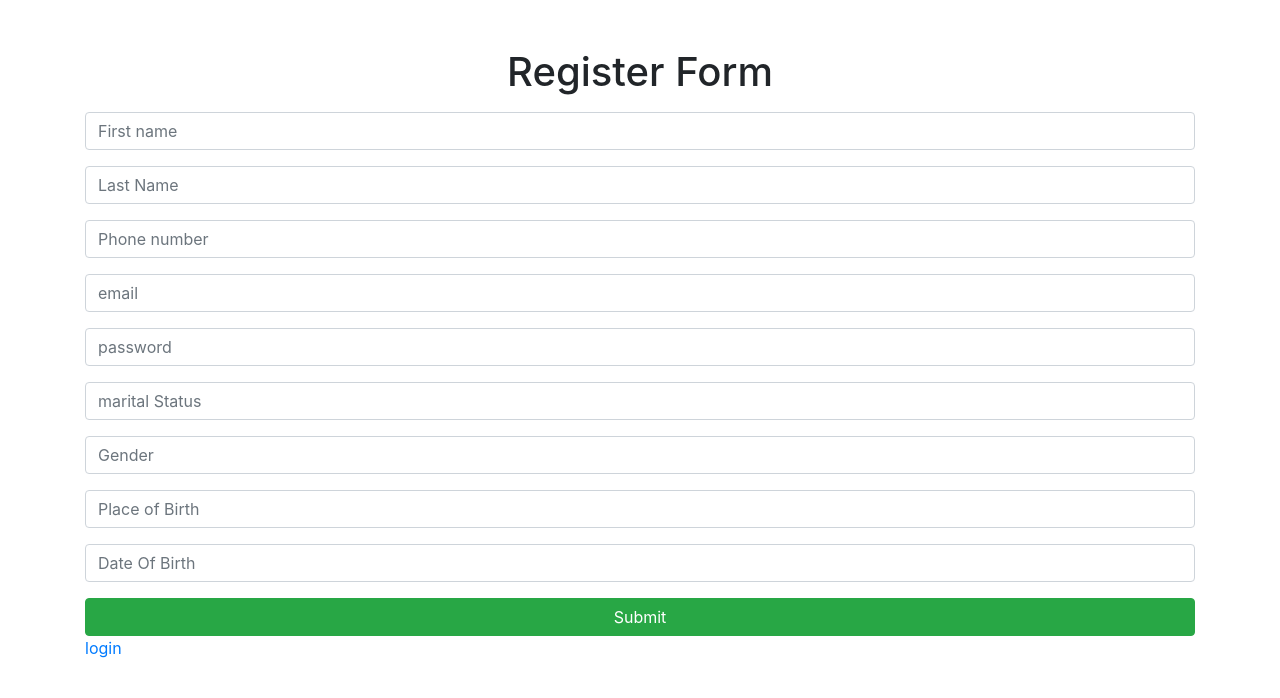
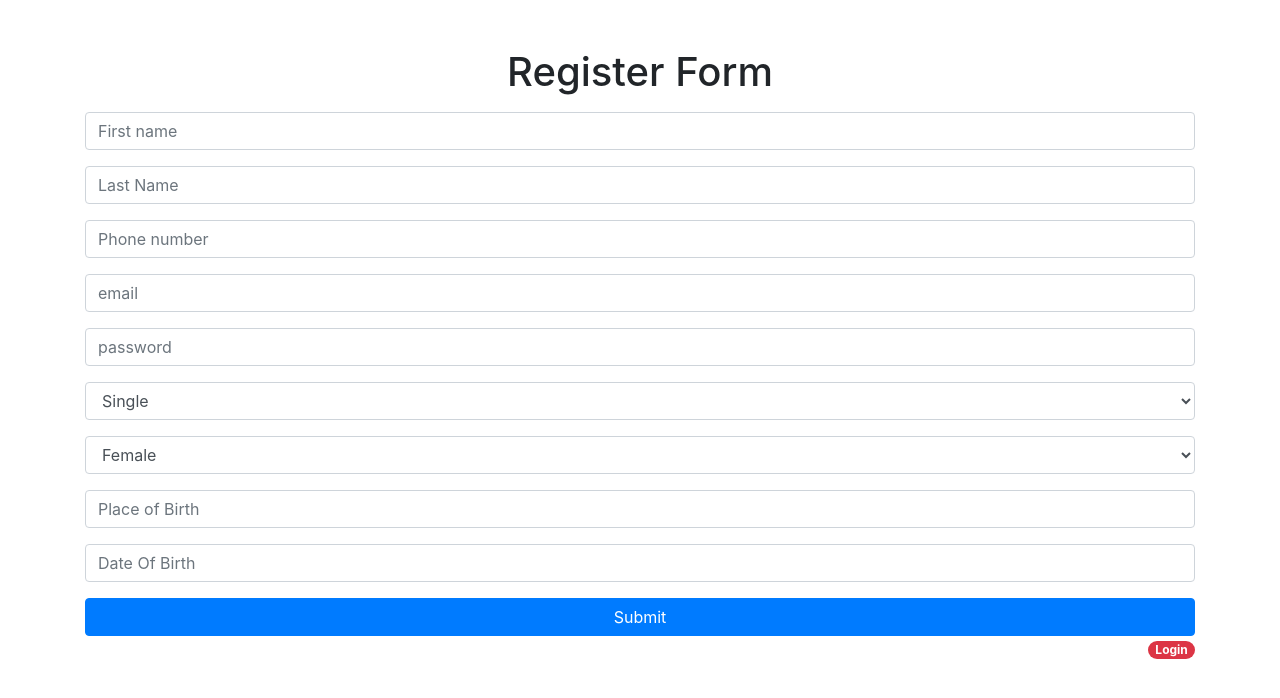
Before and after one commit to moondayz/MMA-PERN-Stack, a React (Create React App) app in the folder client/: page /register in a window 1280 px wide. Shown: the top 698 px of the page. Built offline with nearby package versions, Linux system fonts and the light colour scheme; no server answers.

Commit message:
added dropdown for regisration form

```diff
--- a/client/src/components/Login.js
+++ b/client/src/components/Login.js
@@ -64,9 +64,11 @@ const Login = ({ setAuth }) => {
           onChange={e => onChange(e)}
           className="form-control my-3"
         />
-        <button class="btn btn-success btn-block">Submit</button>
+        <button class="btn btn-primary btn-block" >Submit</button>
       </form>
-      <Link to="/register">register</Link>
+      <div class="text-right">
+        <Link to="/register" class="badge badge-secondary">Register</Link>
+      </div>
     </Fragment>
   );
 };
--- a/client/src/components/Register.js
+++ b/client/src/components/Register.js
@@ -56,6 +56,7 @@ const Register = ({ setAuth }) => {
     <Fragment>
       <h1 className="mt-5 text-center">Register Form</h1>
       <form onSubmit={onSubmitForm}>
+
           <input
             type="text"
             name="firstName"
@@ -64,6 +65,7 @@ const Register = ({ setAuth }) => {
             onChange={e => onChange(e)}
             className="form-control my-3"
           />
+
         <input
           type="text"
           name="lastName"
@@ -96,22 +98,30 @@ const Register = ({ setAuth }) => {
           onChange={e => onChange(e)}
           className="form-control my-3"
         />
-        <input
+        <select
           type="text"
           name="maritalStatus"
           value={maritalStatus}
-          placeholder="marital Status"
+          id="exampleFormControlSelect1"
           onChange={e => onChange(e)}
-          className="form-control my-3"
-        />
-        <input
+          className="form-control my-3">
+          <option value='Single'>Single</option>
+          <option value='Married'>Married</option>
+
+        </select>
+
+        <select
           type="text"
           name="gender"
           value={gender}
-          placeholder="Gender"
+          id="exampleFormControlSelect1"
           onChange={e => onChange(e)}
-          className="form-control my-3"
-        />
+          className="form-control my-3">
+          <option value='Female'>Female</option>
+          <option value='Male'>Male</option>
+
+        </select>
+
         <input
           type="placeOfBirth"
           name="placeOfBirth"
@@ -129,9 +139,12 @@ const Register = ({ setAuth }) => {
           className="form-control my-3"
         />
 
-        <button className="btn btn-success btn-block">Submit</button>
+        <button className="btn btn-primary btn-block">Submit</button>
       </form>
-      <Link to="/login">login</Link>
+      <div class="text-right">
+        <Link to="/login" class="badge badge-pill badge-danger" >Login</Link>
+      </div>
+
     </Fragment>
   );
 };
```
Also changed, not shown: client/public/index.html (+7 -5 lines). Lines whose indentation alone changed are shown as unchanged.
